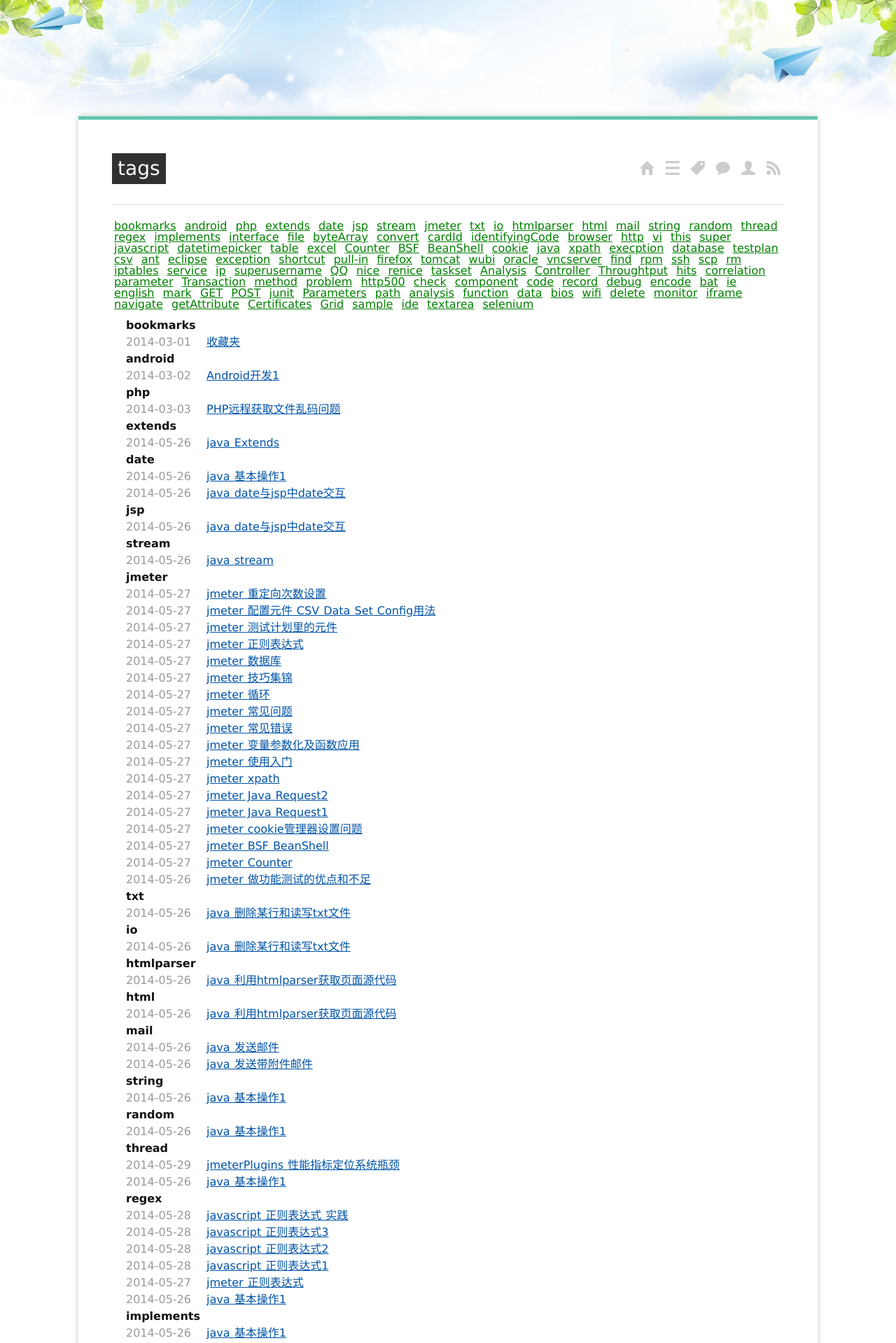
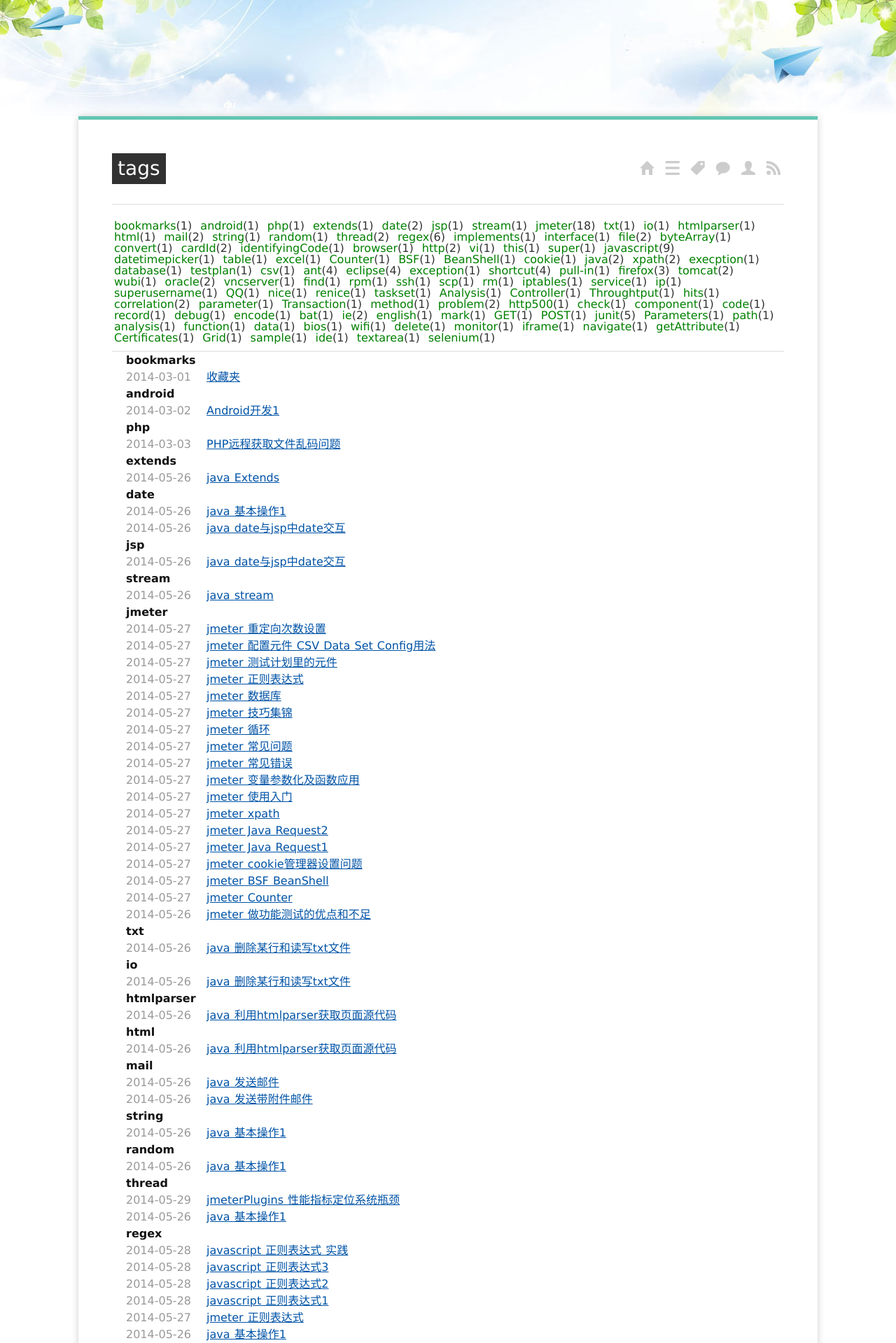
Before and after one commit to minghongjun/minghongjun.github.io, a Jekyll site: the page built from tags/index.md, in a window 1280 px wide. Shown: the top 1919 px of the page at 70% size. Built offline with Jekyll 4.4.1, drawn with Linux system fonts in a browser that asks for light colours; Markdown is read by kramdown in place of the engine named in the settings.

Commit message:
daily updates

```diff
--- a/media/css/screen.css
+++ b/media/css/screen.css
@@ -255,16 +255,21 @@ footer a:hover {
 
 #tag_cloud {
     padding-bottom: 10px;
+    border-bottom: #edebea solid 2px;
 }
 
 #tag_cloud a {
-    font-size: 1em;
     color: green;
     margin: 5px 2px;
     padding: 3px 1px;
+    text-decoration: none;
 }
 
 #tag_cloud a:hover {
-    font-size: 1.2em;
-    color: #f09;
+    text-decoration: none;
+    background: yellow;
 }
+
+#tag_cloud span {
+    color:#333;
+}
--- a/tags/index.md
+++ b/tags/index.md
@@ -5,7 +5,7 @@ layout: page
 
 <div id='tag_cloud'>
 {% for tag in site.tags %}
-<a href="#{{ tag[0] }}" title="{{ tag[0] }}" rel="{{ tag[1].size }}">{{ tag[0] }}</a>
+<a href="#{{ tag[0] }}" title="{{ tag[0] }}" rel="{{ tag[1].size }}">{{ tag[0] }}<span>({{ tag[1].size }})</span></a>
 {% endfor %}
 </div>
 
```
Also changed, not shown: categories/index.md (+1 -1 lines).
